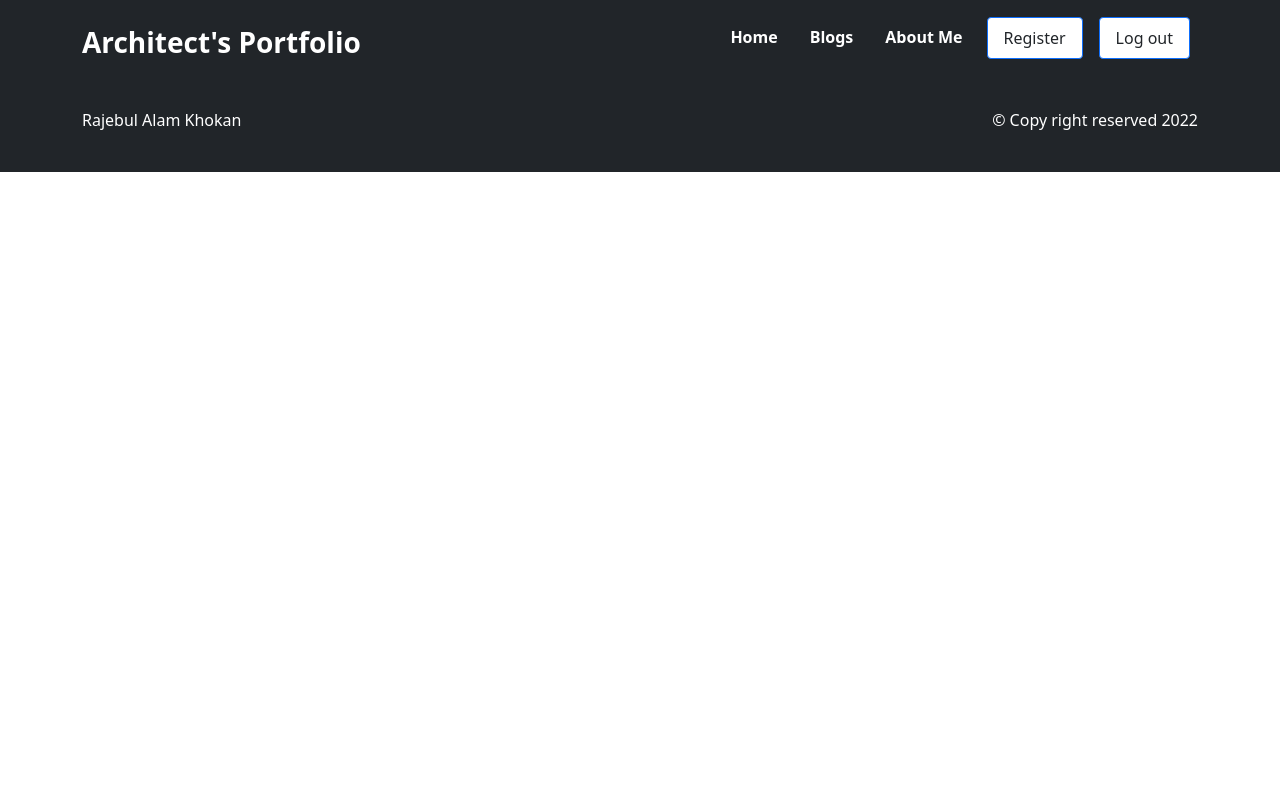
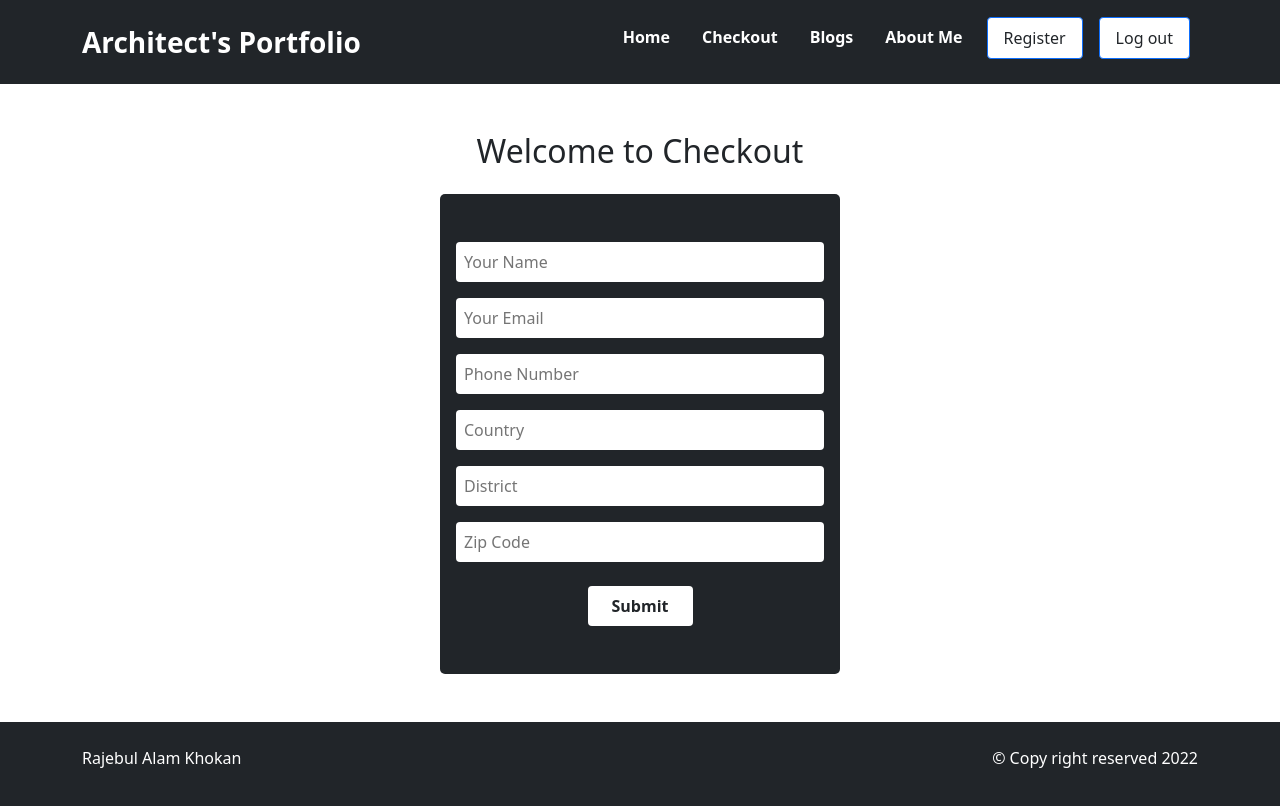
Before and after one commit to Rajebulalam/architect-service-provider-website, a React (Create React App) app: page /checkout in a window 1280 px wide. Shown: the top 806 px of the page. Built offline with nearby package versions, Linux system fonts and the light colour scheme; no server answers; sample sign-in values are in the browser's storage.

Commit message:
Checkout Route Protected

```diff
--- a/src/App.js
+++ b/src/App.js
@@ -7,6 +7,8 @@ import Login from './Pages/Login/Login';
 import Register from './Pages/Register/Register';
 import Blogs from './Pages/Blogs/Blogs';
 import About from './Pages/About/About';
+import Checkout from './Pages/Checkout/Checkout';
+import RequireAuth from './Pages/RequireAuth/RequireAuth';
 
 function App() {
   return (
@@ -15,6 +17,11 @@ function App() {
       <Routes>
         <Route path='/' element={<Home></Home>}></Route>
         <Route path='/home' element={<Home></Home>}></Route>
+        <Route path='/checkout' element={
+          <RequireAuth>
+            <Checkout></Checkout>
+          </RequireAuth>
+        }></Route>
         <Route path='/blogs' element={<Blogs></Blogs>}></Route>
         <Route path='/about' element={<About></About>}></Route>
         <Route path='/register' element={<Register></Register>}></Route>
--- /dev/null
+++ b/src/Pages/Checkout/Checkout.js
@@ -0,0 +1,34 @@
+import React from 'react';
+import './checkout.css';
+import { Container } from 'react-bootstrap';
+import { toast } from 'react-toastify';
+import 'react-toastify/dist/ReactToastify.css';
+
+const Checkout = () => {
+
+
+
+    const handleSubmit = event => {
+        event.preventDefault();
+        toast("Successfully Checkout");
+    }
+
+    return (
+        <Container className='py-5'>
+            <h2 className='text-center pb-3'>Welcome to Checkout</h2>
+            <form onSubmit={handleSubmit} className='bg-dark width py-5 px-3'>
+                <input className='mb-3 w-100 border-0 rounded p-2' required type="text" name="name" id="name" placeholder='Your Name' />
+                <input className='mb-3 w-100 border-0 rounded p-2' required type="email" name="email" id="email" placeholder='Your Email' />
+                <input className='mb-3 w-100 border-0 rounded p-2' required type="text" name="phone" id="phone" placeholder='Phone Number' />
+                <input className='mb-3 w-100 border-0 rounded p-2' required type="text" name="country" id="country" placeholder='Country' />
+                <input className='mb-3 w-100 border-0 rounded p-2' required type="text" name="District" id="District" placeholder='District' />
+                <input className='mb-3 w-100 border-0 rounded p-2' required type="text" placeholder='Zip Code' />
+                <div className='text-center'>
+                    <button className='border-0 btn bg-white px-4 py-2 mt-2 fw-bolder' type="submit">Submit</button>
+                </div>
+            </form>
+        </Container>
+    );
+};
+
+export default Checkout;
--- /dev/null
+++ b/src/Pages/Checkout/checkout.css
@@ -0,0 +1,6 @@
+.width{
+    max-width: 400px;
+    width: 100%;
+    border-radius: 5px;
+    margin: 0 auto;
+}
--- a/src/Pages/HomePage/Service/Service.js
+++ b/src/Pages/HomePage/Service/Service.js
@@ -1,4 +1,5 @@
 import React from 'react';
+import { Link } from 'react-router-dom';
 import './Service.css';
 
 const Service = ({ service }) => {
@@ -6,12 +7,12 @@ const Service = ({ service }) => {
     const { img, name, text, price } = service;
 
     return (
-        <div className='service mb-5'>
+        <div className='service mb-2'>
             <img src={img} alt="service-img" />
             <h2 className='mt-3'> {name} </h2>
             <p> {text} </p>
             <h4 className='mb-3'>Price : $ {price} </h4>
-            <button type='btn' className='btn btn-warning text-black fw-bolder px-4 py-2'>Check Out</button>
+            <button type='btn' className='btn btn-warning text-black fw-bolder px-4 py-2'> <Link className='text-decoration-none text-black' to='/checkout'>Check Out</Link> </button>
         </div>
     );
 };
--- a/src/Pages/HomePage/Services/Services.js
+++ b/src/Pages/HomePage/Services/Services.js
@@ -9,7 +9,7 @@ const Services = () => {
     const [service, setService] = UseService();
 
     return (
-        <Container className='services-container'>
+        <Container className='services-container mb-5'>
             {
                 service.map(service => <Service
                     service={service}
--- a/src/Pages/Login/Login.js
+++ b/src/Pages/Login/Login.js
@@ -5,8 +5,8 @@ import githubIcon from '../../images/github.png';
 import facebookIcon from '../../images/facebook.png';
 import { useAuthState, useSendPasswordResetEmail, useSignInWithEmailAndPassword, useSignInWithGithub, useSignInWithGoogle } from 'react-firebase-hooks/auth';
 import auth from '../../firebase.init';
-import { Link, useNavigate } from 'react-router-dom';
-import { toast } from 'react-toastify';
+import { Link, useLocation, useNavigate } from 'react-router-dom';
+import { toast, ToastContainer } from 'react-toastify';
 import 'react-toastify/dist/ReactToastify.css';
 
 const Login = () => {
@@ -43,10 +43,14 @@ const Login = () => {
         }
     }
 
+    const location = useLocation();
+    let from = location.state?.from?.pathname || "/";
+
     if (user) {
-        navigate('/home');
+        navigate(from, { replace: true });
     }
 
+    // Forget Password
     const [sendPasswordResetEmail] = useSendPasswordResetEmail(auth);
 
     const sendPassword = async () => {
@@ -65,10 +69,10 @@ const Login = () => {
     const [signInWithGithub] = useSignInWithGithub(auth);
 
     return (
-        <div className='login'>
-            <div className='py-5'>
+        <div className='login py-5'>
+            <div className='py-3'>
                 <h2 className='text-center'>Login Please!</h2>
-                <form onSubmit={handleSubmit}>
+                <form onSubmit={handleSubmit} >
                     <div>
                         <input onBlur={handleEmail} required type="email" name="email" id="" placeholder='Email' />
                     </div>
--- /dev/null
+++ b/src/Pages/RequireAuth/RequireAuth.js
@@ -0,0 +1,22 @@
+import React from 'react';
+import { useAuthState } from 'react-firebase-hooks/auth';
+import { Navigate, useLocation } from 'react-router-dom';
+import auth from '../../firebase.init';
+
+const RequireAuth = ({ children }) => {
+
+    const [user, loading] = useAuthState(auth);
+    const location = useLocation();
+
+
+    if(loading){
+        return 'loading...';
+    }
+    if(!user){
+        return <Navigate to="/login" state={{ from: location }} replace />;
+    }
+
+    return children;
+};
+
+export default RequireAuth;
--- a/src/Pages/Shared/Header/Header.js
+++ b/src/Pages/Shared/Header/Header.js
@@ -26,6 +26,7 @@ const Header = () => {
                 <Navbar.Collapse id="basic-navbar-nav">
                     <Nav className="ms-auto fw-bolder">
                         <Nav.Link className='px-3 text-white' as={Link} to='/'>Home</Nav.Link>
+                        <Nav.Link className='px-3 text-white' as={Link} to='/checkout'>Checkout</Nav.Link>
                         <Nav.Link className='px-3 text-white' as={Link} to='/blogs'>Blogs</Nav.Link>
                         <Nav.Link className='px-3 text-white' as={Link} to='/about'>About Me</Nav.Link>
                         <Nav.Link className='px-3 bg-white btn mx-2 mb-2 btn-primary  text-dark' as={Link} to='/register'>Register</Nav.Link>
```
